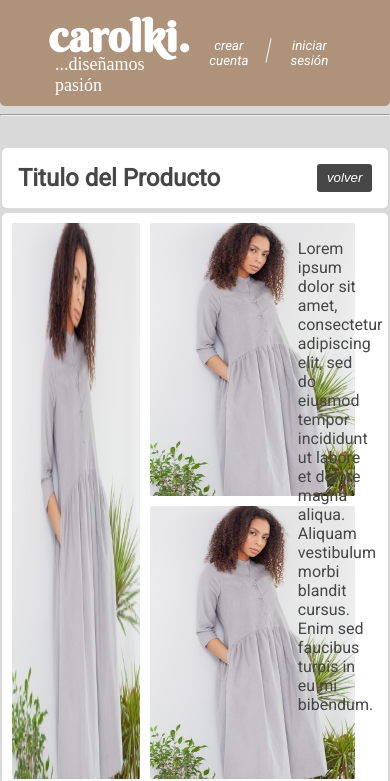
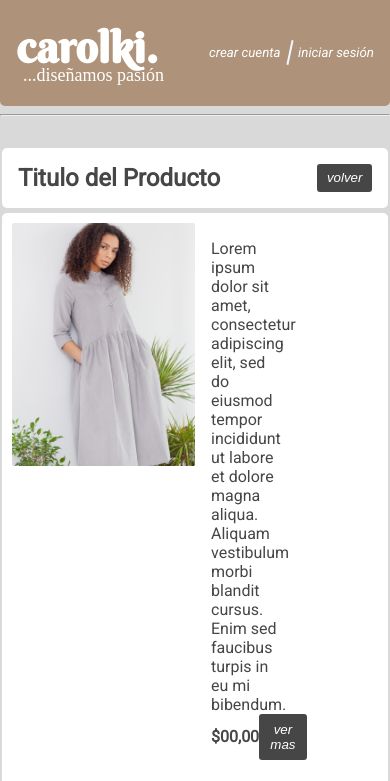
Before and after one commit to andrescarandino/Proyecto-Integrador-RopaDeDise-o, a React (Vite) app: page /product/1 in a window 390 px wide. Shown: the top 781 px of the page. Built offline with nearby package versions, Linux system fonts and the light colour scheme; a web font is replaced by a local one.

Commit message:
style: :art: Button VerMas ProductDetail

```diff
--- a/src/pages/ProductDetail.jsx
+++ b/src/pages/ProductDetail.jsx
@@ -28,7 +28,17 @@ function ProductDetail() {
 						magna aliqua. Aliquam vestibulum morbi blandit cursus.
 						Enim sed faucibus turpis in eu mi bibendum.
 					</p>
-					<h4>$00,00</h4>
+					<div className={styles.descriptionFooter}>
+						<h4>$00,00</h4>
+						<button
+							type="button"
+							className={styles.descriptionButton}
+						>
+							<Link to="/" className={styles.productLink}>
+								ver mas
+							</Link>
+						</button>
+					</div>
 				</div>
 			</div>
 		</div>
--- a/src/styles/footer.module.css
+++ b/src/styles/footer.module.css
@@ -42,3 +42,12 @@
 .footerIcons:hover{
     color: #464646;
 }
+
+@media (max-width: 390px){
+    .footerContainer{
+        padding: 0 15px;
+    }
+    .footerH3{
+        display: none;
+    }
+}
--- a/src/styles/header.module.css
+++ b/src/styles/header.module.css
@@ -67,3 +67,9 @@ h3{
     margin-top: -10px;
     margin-left: 7px;
 }
+
+@media (max-width: 390px){
+    .headerContainer{
+        padding: 0 1rem;
+    }
+}
--- a/src/styles/productDetail.module.css
+++ b/src/styles/productDetail.module.css
@@ -71,3 +71,30 @@
     border-radius: 3px;
     color: #464646;
 }
+
+.descriptionFooter{
+    display: flex;
+    justify-content: space-between;
+    align-items: center;
+}
+
+.descriptionButton{
+    background-color: #464646;
+    border: none;
+    padding: 0.5rem 0.7rem;
+    border-radius: 3px;
+    cursor: pointer;
+}
+
+@media (max-width: 810px){
+    .descriptionImg{
+        display: none;
+    }
+    .descriptionBigImg{
+        width: 50%;
+        height: 100%;
+    }
+}
+@media (max-width: 390px){
+
+}
```
